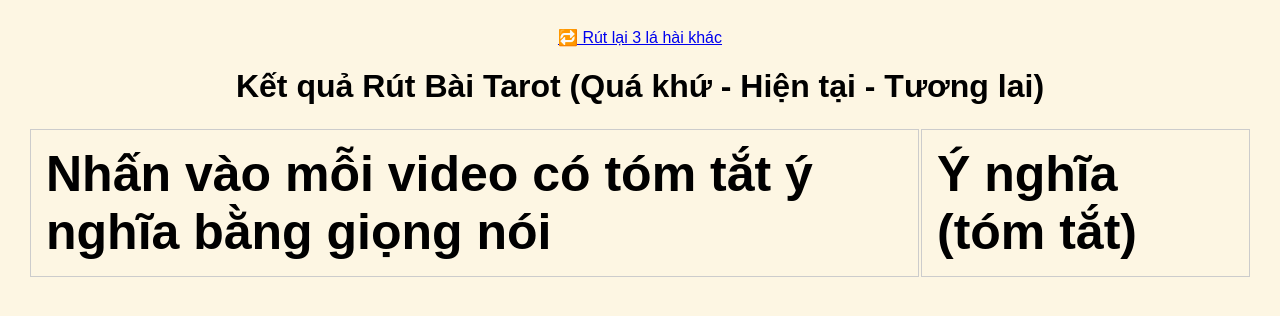
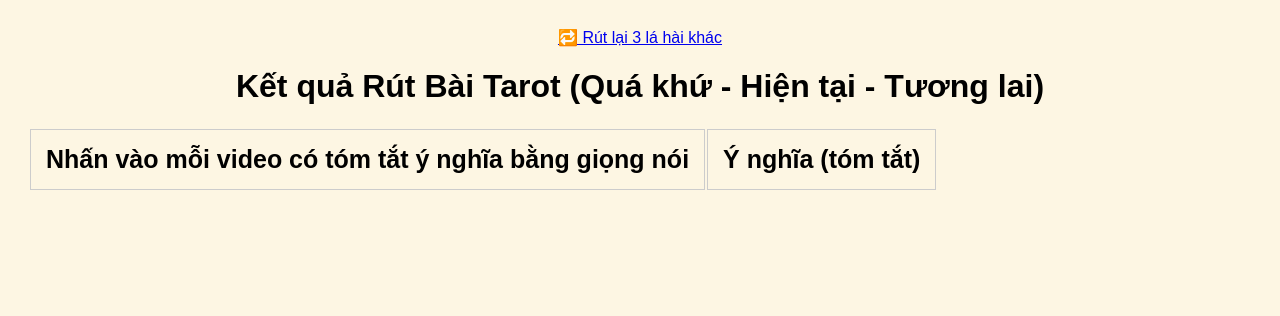
Before and after one commit to tranthiphuong2907/my-flask-web, a Flask app: template templates/result.html in a window 1280 px wide. Shown: the top 316 px of the page. Run offline with Flask 3, Linux system fonts and the light colour scheme; the template is opened without the code that fills it, so the values that code supplies are empty.

Commit message:
Update result.html

```diff
--- a/templates/result.html
+++ b/templates/result.html
@@ -19,7 +19,7 @@
             padding: 15px;
             vertical-align: top;
             text-align: left;
-	    font-size: 50px;
+	    font-size: 25px;
         }
         img {
             max-width: 450px;
```
